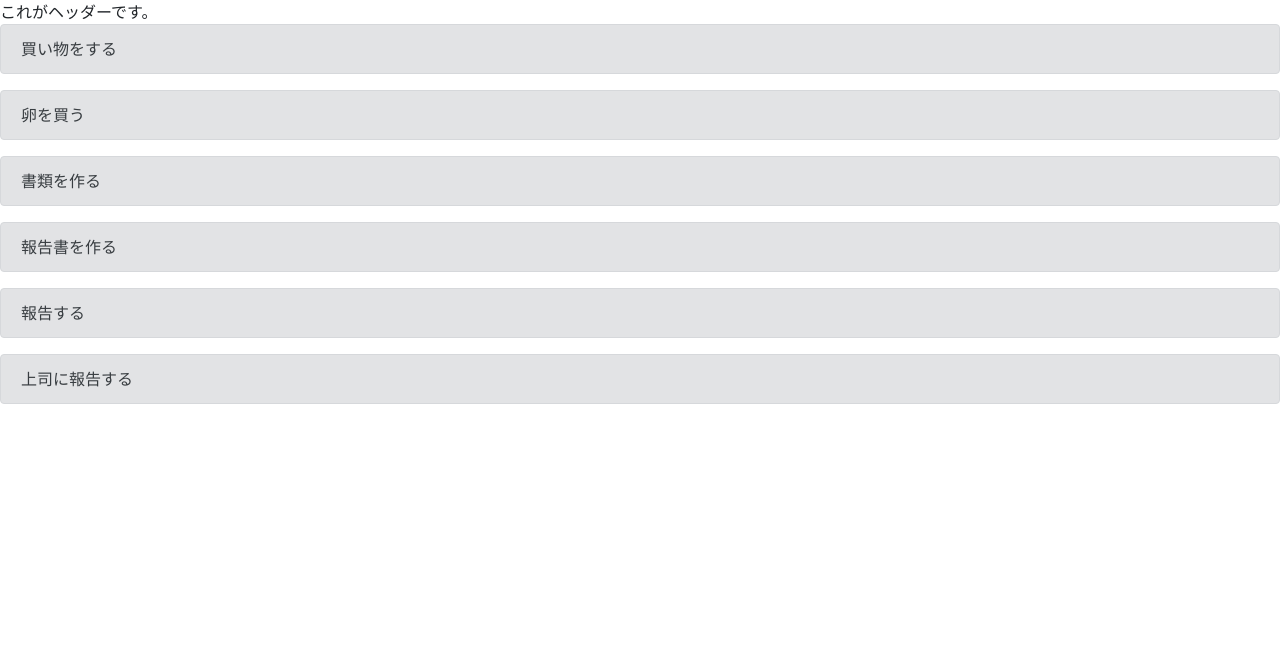
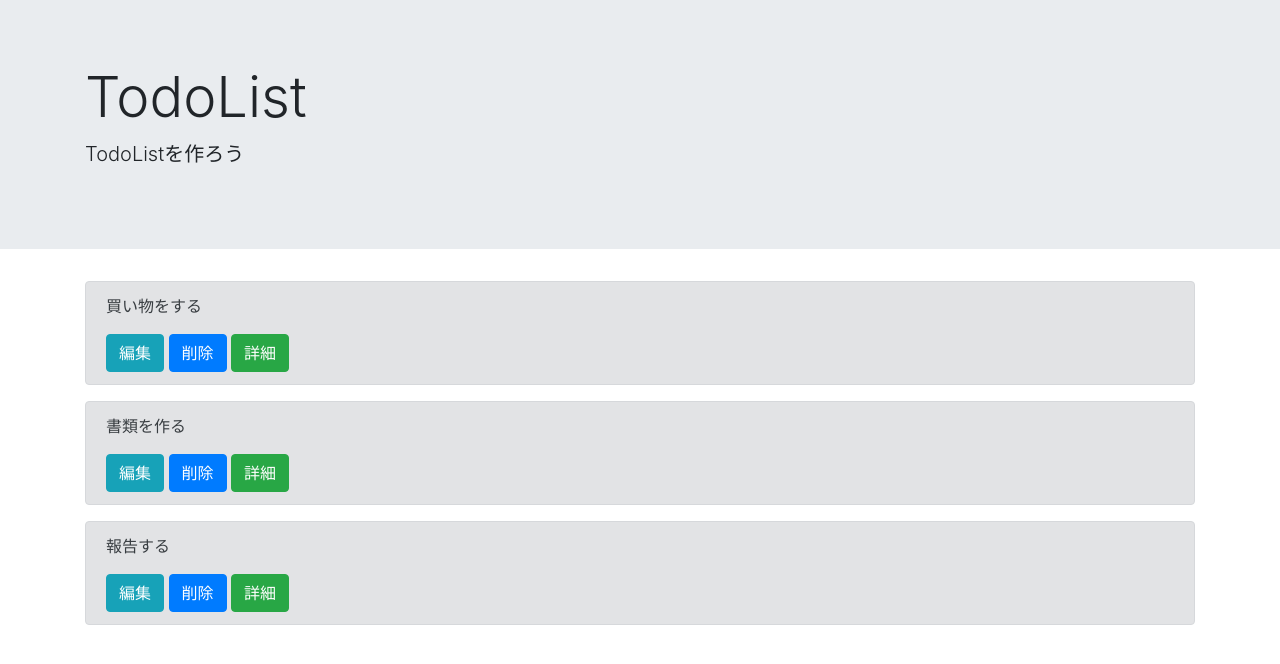
Before and after one commit to yuki0920-playground/basic_django, a Django app: page /list/ in a window 1280 px wide. Shown: the top 664 px of the page. Run offline with Django 3.2, Linux system fonts and the light colour scheme; data comes from the database, SQL or seed files in the repository; some libraries are stand-ins or nearby versions.

Commit message:
レイアウト調整

```diff
--- a/todo/templates/list.html
+++ b/todo/templates/list.html
@@ -1,11 +1,22 @@
 {% extends 'base.html' %}
 
 {% block header %}
-これがヘッダーです。
+<div class="jumbotron jumbotron-fluid">
+        <div class="container">
+          <h1 class="display-4">TodoList</h1>
+          <p class="lead">TodoListを作ろう</p>
+        </div>
+      </div>
 {% endblock header %}
 {% block content %}
-{% for item in object_list %}
-<div class="alert alert-secondary" role="alert">{{ item.title }}</div>
-<div class="alert alert-secondary" role="alert">{{ item.memo }}</div>
-{% endfor %}
+<div class="container">
+    {% for item in object_list %}
+    <div class="alert alert-secondary" role="alert">
+        <p>{{ item.title }}</p>
+        <a href="#" class="btn btn-info btn" tabindex="-1" role="button" aria-disabled="true">編集</a>
+        <a href="#" class="btn btn-primary btn" tabindex="-1" role="button" aria-disabled="true">削除</a>
+        <a href="#" class="btn btn-success btn" tabindex="-1" role="button" aria-disabled="true">詳細</a>
+    </div>
+    {% endfor %}
+</div>
 {% endblock content %}
```
